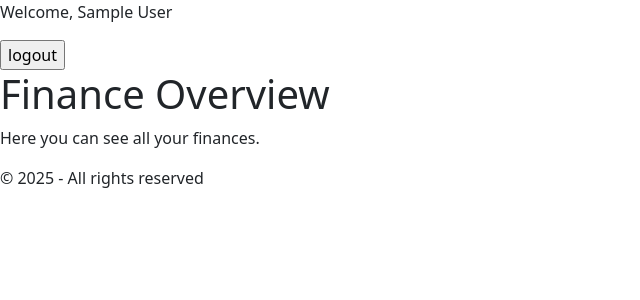
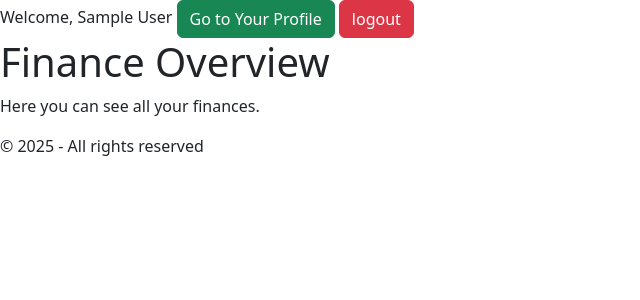
Before and after one commit to M-Pidlisnyi/finance-cabinet, a Django app: page / in a window 1280 px wide. Shown: the top 300 px of the page, without its empty margins (0-640 px from the left). Run offline with Django 5.2, Linux system fonts and the light colour scheme; the visitor is signed in with stand-in values (Sample User, id 1).

Commit message:
set up static files. minor fronted fix

```diff
--- a/finance_management/settings.py
+++ b/finance_management/settings.py
@@ -117,6 +117,9 @@ USE_TZ = True
 # https://docs.djangoproject.com/en/5.1/howto/static-files/
 
 STATIC_URL = 'static/'
+STATICFILES_DIRS = [
+    BASE_DIR / 'static',
+]
 
 # Default primary key field type
 # https://docs.djangoproject.com/en/5.1/ref/settings/#default-auto-field
--- /dev/null
+++ b/static/css/style.css
@@ -0,0 +1 @@
+form{display: inline;}
--- a/templates/base.html
+++ b/templates/base.html
@@ -4,14 +4,20 @@
     <meta charset="UTF-8">
     <meta name="viewport" content="width=device-width, initial-scale=1.0">
     <title>Document</title>
+    {% load static %}
     <link href="https://cdn.jsdelivr.net/npm/bootstrap@5.3.3/dist/css/bootstrap.min.css" rel="stylesheet" integrity="sha384-QWTKZyjpPEjISv5WaRU9OFeRpok6YctnYmDr5pNlyT2bRjXh0JMhjY6hW+ALEwIH" crossorigin="anonymous">
+    <link rel="stylesheet" href="{% static 'css/style.css' %}">
 </head>
 <body>
 
     <div>
         {% if user.is_authenticated%}
-            <p>Welcome, {{user.first_name}} {{user.last_name}}</p>
-            <form action="{% url 'logout' %}" method="post">{%csrf_token%}<input type="submit" value="logout"></form>
+            <div class="welcome-text">
+                <span>Welcome, {{user.first_name}} {{user.last_name}}</span>
+                <a href="{% url 'profile' %}" class="btn btn-success">Go to Your Profile</a>
+                <form action="{% url 'logout' %}" method="post">{%csrf_token%}<input type="submit" value="logout" class="btn btn-danger"></form>
+            </div>
+
         {% else %}
             <a href="{% url 'login' %}">login</a>
             <a href="{% url 'signup' %}">register</a>
```
